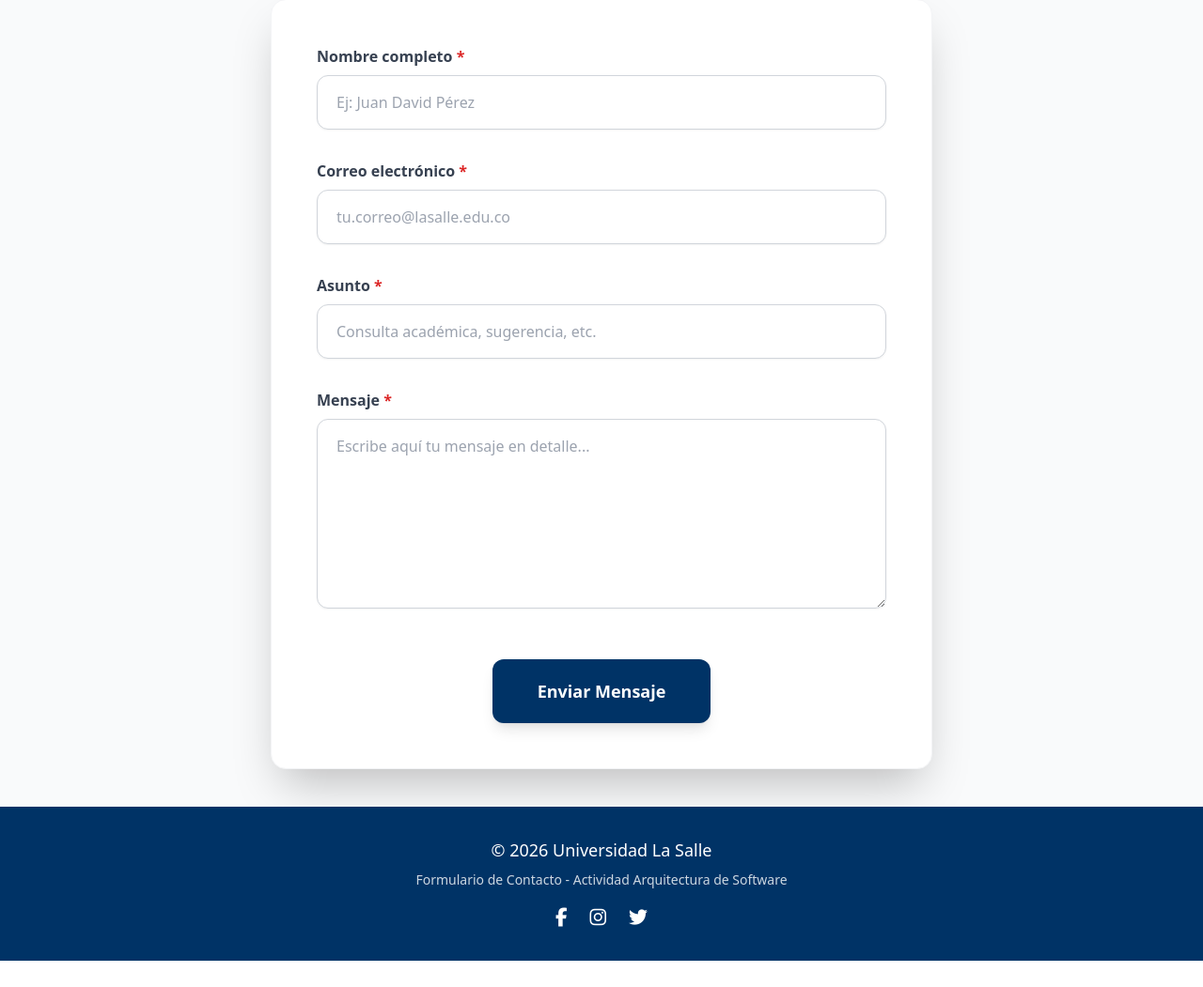
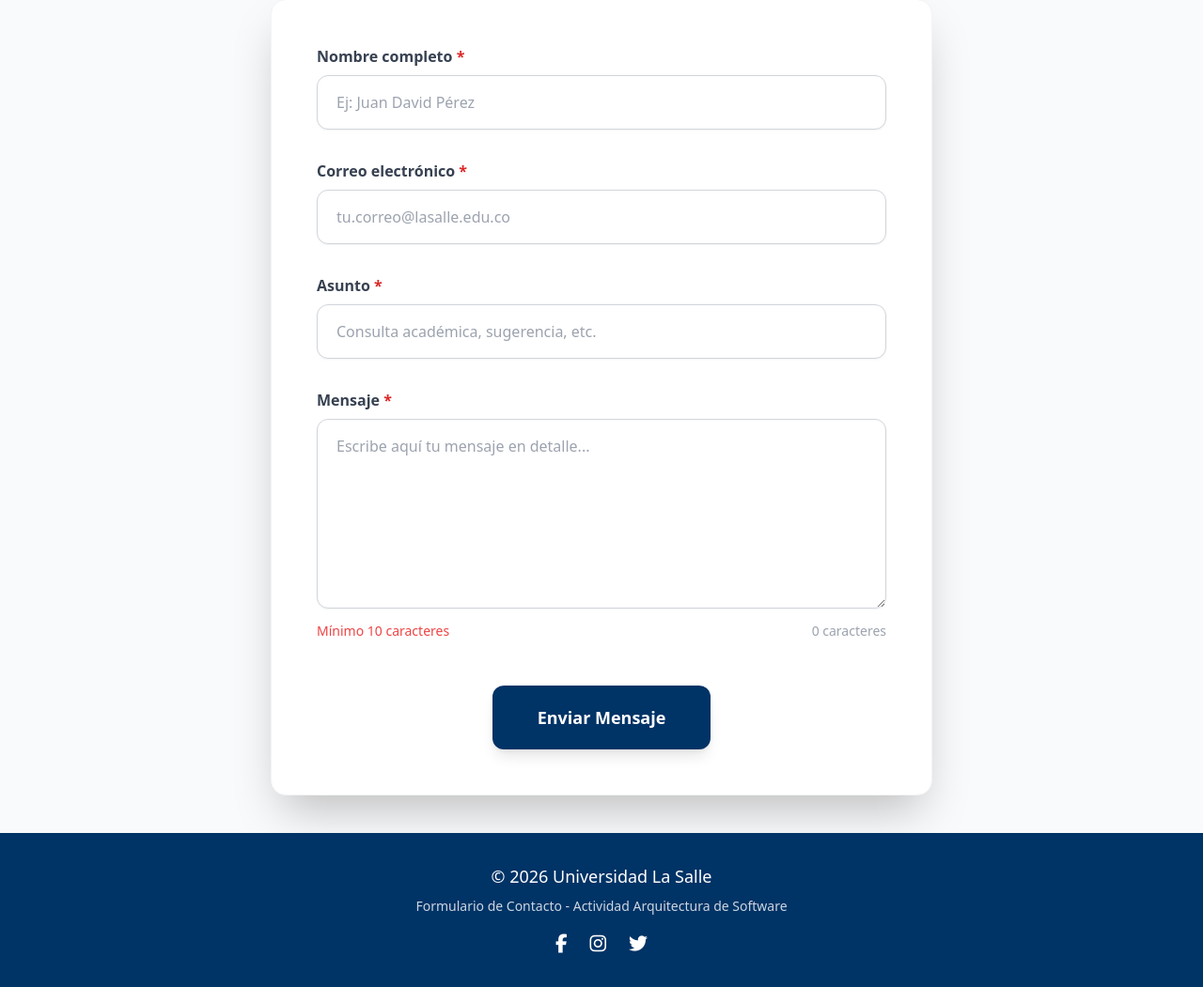
Before and after one commit to Sguzpan/formulario-la-salle, a PHP site: page /formulario.php in a window 1280 px wide. Shown: the part 285-1336 px from the top of the page at 94% size. Before the commit the page ends 1308 px from the top, so only its background shows below. Run offline with PHP 8.4, Linux system fonts and the light colour scheme; a stand-in replaces the project's code that opens the database connection; some libraries are stand-ins or nearby versions.

Commit message:
agregar contador de caracteres en campo de mensaje

```diff
--- a/formulario_contacto_uni_salle/formulario.php
+++ b/formulario_contacto_uni_salle/formulario.php
@@ -96,6 +96,10 @@ $success = $_GET['success'] ?? '';
                     class="w-full px-5 py-4 border border-gray-300 rounded-xl focus:ring-2 focus:ring-lasalle-blue focus:border-lasalle-blue outline-none transition-all duration-200 shadow-sm hover:shadow resize-y"
                     placeholder="Escribe aquí tu mensaje en detalle..."
                 ></textarea>
+                <div class="flex justify-between items-center mt-2">
+                    <span id="char-hint" class="text-sm text-red-500">Mínimo 10 caracteres</span>
+                    <span id="char-counter" class="text-sm text-gray-400">0 caracteres</span>
+                </div>
             </div>
 
             <!-- Botón Enviar -->
```
